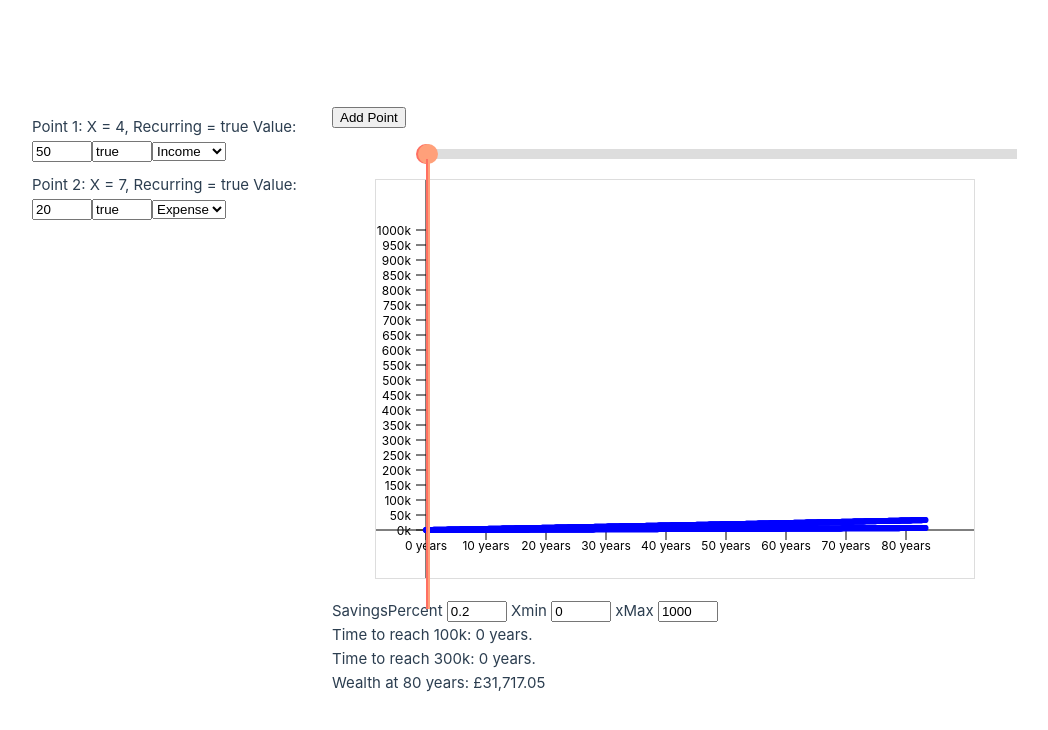
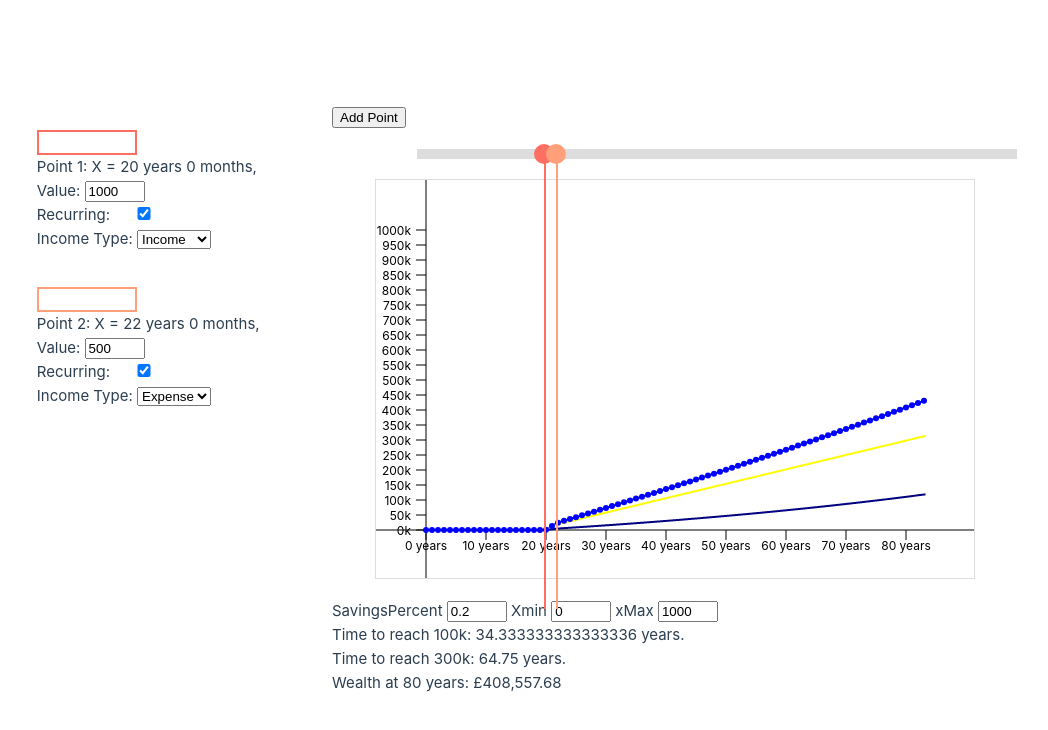
Before and after one commit to matt-chaib/fdb, a Vue app: page / in a window 1280 px wide. Shown: the top 730 px of the page, without its empty margins (0-1048 px from the left). Built offline with nearby package versions, Linux system fonts and the light colour scheme; the HTML template or start-up script is replaced by a standard one.

Commit message:
axis and other updates

```diff
--- a/src/components/Chart.vue
+++ b/src/components/Chart.vue
@@ -55,7 +55,7 @@
             text-anchor="end"
             font-size="12"
           >
-            {{ tick/1000 + 'k' }}
+            {{ Math.floor(tick/1000) + 'k' }}
           </text>
         </g>
         <polyline
@@ -64,9 +64,21 @@
           stroke="blue"
           stroke-width="2"
         />
+        <polyline
+          :points="freeCashLine"
+          fill="none"
+          stroke="yellow"
+          stroke-width="2"
+        />
+        <polyline
+          :points="savingsLine"
+          fill="none"
+          stroke="navy"
+          stroke-width="2"
+        />
         <!-- Data Points -->
         <circle
-        v-for="(point, i) in totalAssets"
+        v-for="(point, i) in totalAssetsReduced"
   :key="'point-' + i"
   :cx="scaleX(point.x)"
   :cy="scaleY(point.y)"
@@ -74,14 +86,6 @@
   :fill="isHoveredFill(i)"
   @mouseenter="handleMouseEnter(i)"
   @mouseleave="handleMouseLeave"
-        />
-        <circle
-        v-for="(point, i) in savings"
-  :key="'point-' + i"
-  :cx="scaleX(point.x)"
-  :cy="scaleY(point.y)"
-  :r="'3px'"
-  :fill="'blue'"
         />
       </svg>
     </div>
@@ -146,7 +150,7 @@
   }
 
   function handleMouseEnter(index: number) {
-    console.log(index, totalAssets.value[index].y)
+    console.log(totalAssetsReduced.value[index].x/12, totalAssetsReduced.value[index].y)
   hoveredPoint.value = index;
 }
 
@@ -172,7 +176,9 @@ const totalAssets = ref<DataPoint[]>([]);
 
 const savings = ref<DataPoint[]>([]);
 
-const incomeLevel = computed(() => {
+const freeCash = ref<DataPoint[]>([]);
+
+const financialChange = computed(() => {
   return pointStore.points.map(point => ({
     x: point.x,
     amount: point.value,
@@ -183,12 +189,10 @@ const incomeLevel = computed(() => {
 
 // Watch for changes in pointStore to update the graph
 watch(() => pointStore.points, () => {
-  console.log("updating")
   updateData();
 }, { deep: true });
 
 watch(() => savingsPercent, () => {
-  console.log("updating")
   updateData();
 }, { deep: true });
 
@@ -198,6 +202,7 @@ function updateData() {
   let currentIncome: number = 0;
   let currentSpending: number = 0;
   let income: number = 0;
+  let currentFreeCash: number = 0;
   let currentSaving: number = 0;
   let savingsInterest: number = 0;
   let savingsInterestPercent: number = 0.001;
@@ -206,25 +211,44 @@ function updateData() {
 
   // Update the data array with new values
   totalAssets.value = totalAssets.value.map((row, index) => {
-    const incomeEntry = incomeLevel.value.find((level) => level.x === row.x);
-    if (incomeEntry && incomeEntry.type === "income") currentIncome = incomeEntry.recurring ? incomeEntry.amount : currentIncome;
-    if (incomeEntry && incomeEntry.type === "expense") currentSpending = incomeEntry.recurring ? incomeEntry.amount : currentSpending;
+    const financialChanges = financialChange.value.filter((change) => change.x === row.x);
 
+    let nonRecurringIncome = 0;
+    let nonRecurringSpend = 0;
+
+    financialChanges.forEach(change => {
+      if (change && change.type === "income")  change.recurring ? currentIncome =  change.amount : nonRecurringIncome = change.amount;
+      if (change && change.type === "expense") change.recurring ? currentSpending =  change.amount : nonRecurringSpend = change.amount;
+    })
+    savings.value[index].y = currentSaving + (income * savingsPercent.value);
+
+    savingsInterest = savings.value[index].y * savingsInterestPercent
+    savings.value[index].y += savingsInterest
+
+    // Update assets and return updated point
     income = currentIncome - currentSpending;
-    savings.value[index].y = currentSaving + (income * savingsPercent.value);
-    savingsInterest = savings.value[index].y * savingsInterestPercent
-    income += savingsInterest;
-    // Update assets and return updated point
     assets += income;
+    assets += savingsInterest;
+    assets += nonRecurringIncome;
+    assets -= nonRecurringSpend;
+    currentSaving += nonRecurringIncome
+
     currentSaving = currentSaving + (income * savingsPercent.value);
-    if (incomeEntry && !incomeEntry.recurring) {
-      assets += incomeEntry.amount;
-      currentSaving += incomeEntry.amount;
+    currentFreeCash = currentFreeCash + income - nonRecurringSpend - (income * savingsPercent.value)
+    freeCash.value[index].y = currentFreeCash;
+
+    currentSaving = currentSaving + savingsInterest;
+    if (freeCash.value[index].y <= 0) {
+      savings.value[index].y += freeCash.value[index].y
+      currentSaving = savings.value[index].y
+      currentFreeCash = 0;
     }
-    if (assets < savings.value[index].y) {
-      savings.value[index].y = assets
-      currentSaving = assets
-    }
+    // console.log (
+    //   "freeCash: ", freeCash.value[index].y,
+    //   "savings: ", savings.value[index].y,
+    //   "total assets: ", assets,
+    //   "sum: ", freeCash.value[index].y + savings.value[index].y
+    // )
     return { x: row.x, y: assets };
   });
 }
@@ -235,6 +259,7 @@ if (totalAssets.value.length === 0) {
   for (i; i < 1000; i++) {
     totalAssets.value.push({ x: i, y: 0 });
     savings.value.push({ x: i, y: 0 });
+    freeCash.value.push({ x: i, y: 0 });
   }
 }
 
@@ -242,11 +267,22 @@ if (totalAssets.value.length === 0) {
 updateData()
 
 // Function to generate ticks based on the maximum y value and the interval
-const generateTicks = (maxY: number, interval: number): number[] => {
+const generateTicks = (maxY: number, axis: String): number[] => {
   // Calculate the number of ticks needed based on the interval
   const ticks: number[] = [];
   let currentTick = 0;
+  let interval = 0;
 
+  if (axis === "y"){
+  if (maxY > 250000) interval = 50000
+  if (maxY > 100000 && maxY < 250000) interval = 25000
+  if (maxY < 100000) interval = 5000
+  if (maxY < 25000) interval = 1000
+  }
+
+  if (axis === "x") {
+    interval = 120
+  }
   // Generate ticks starting from 0 up to the nearest multiple of interval that's >= maxY
   while (currentTick <= maxY) {
     ticks.push(currentTick);
@@ -258,8 +294,11 @@ const generateTicks = (maxY: number, interval: number): number[] => {
 
 
   // Compute X and Y ticks
-  const xTicks: number[] =  generateTicks(1000,120);
-  const yTicks = computed<number[]>(() => generateTicks(1000000,50000));
+  const xTicks: number[] =  generateTicks(1000, "x");
+  const yTicks = computed<number[]>(() => {
+    console.log("maxX value", (totalAssets.value.find(row => row.x === maxX.value)?.y || 1000000))
+    return generateTicks((totalAssets.value.find(row => row.x === maxX.value)?.y || 1000000), "y")
+  });
 
 
   // Create scaling functions
@@ -270,8 +309,8 @@ const generateTicks = (maxY: number, interval: number): number[] => {
   });
 
   const scaleY = computed<((y: number) => number)>(() => {
-    const minY = 0;
-    const maxY = 1000000; // Math.max(...data.value.map((d) => d.y));
+    const minY = totalAssets.value.find(row => row.x === minX.value)?.y || 0;
+    const maxY = totalAssets.value.find(row => row.x === maxX.value)?.y || 1000000; // Math.max(...data.value.map((d) => d.y));
     return (y: number) =>
       chartHeight -
       padding -
@@ -284,6 +323,28 @@ const generateTicks = (maxY: number, interval: number): number[] => {
       .map((point) => `${scaleX.value(point.x)},${scaleY.value(point.y)}`)
       .join(" ")
   );
+
+  const freeCashLine = computed<string>(() =>
+    freeCash.value
+      .map((point) => `${scaleX.value(point.x)},${scaleY.value(point.y)}`)
+      .join(" ")
+  );
+
+  const savingsLine = computed<string>(() =>
+    savings.value
+      .map((point) => `${scaleX.value(point.x)},${scaleY.value(point.y)}`)
+      .join(" ")
+  );
+
+  const totalAssetsReduced = computed<DataPoint[]>(() => {
+    let reducedOutput: DataPoint[] = [];
+   totalAssets.value.forEach((row, index) => {
+    if (row.x % 12 ===0) {
+      reducedOutput.push(row)
+    }
+   })
+   return reducedOutput
+  })
 
   const onehk = computed(() => {
   const point = totalAssets.value.find(row => row.y > 100000);
--- a/src/components/FinancialAttributes.vue
+++ b/src/components/FinancialAttributes.vue
@@ -1,14 +1,32 @@
-<script setup>
+<script setup lang="ts">
 import { usePointsStore } from '@/stores/points';
 let pointsStore = usePointsStore()
+const convert_months_to_years = (months: number) => {
+  let years = Math.floor(months / 12)
+  let months_remainder = months % 12
+  return(`${years} years ${months_remainder} months`)
+}
+import { sliderColors } from '@/utils/colours';
 </script>
 
 <template>
-     <div v-for="(point, index) in pointsStore.points" :key="'input-' + index" style="margin-top: 10px;">
+  <div class="attributes-container">
+    <div v-for="(point, index) in pointsStore.points" :key="'input-' + index" class="attribute-container" :style="{padding: '0.3rem', borderRadius: '5px'}">
       <label>
-        Point {{ index + 1 }}:
-        X = {{ point.x }},
-        Recurring = {{ point.recurring }}
+        <input
+          type="String"
+          v-model.number="point.name"
+          :min="0"
+          :style="{border: `2px solid ${sliderColors[index]}`, width: '100px', padding: '0.2rem'}"
+        />
+      </label>
+
+        <label>
+        Point {{ index + 1 }}: X = {{ convert_months_to_years(point.x) }},
+        </label>
+
+
+        <label>
         Value:
         <input
           type="number"
@@ -16,17 +34,46 @@ let pointsStore = usePointsStore()
           :min="0"
           style="width: 60px;"
         />
+      </label>
 
+      <label>
+        Recurring:
         <input
-          type="boolean"
+          type="checkbox"
           v-model.boolean="point.recurring"
           style="width: 60px;"
         />
+      </label>
 
+      <label>
+        Income Type:
         <select id="store-type" v-model="point.type">
       <option value="income">Income</option>
       <option value="expense">Expense</option>
-    </select>
+      </select>
       </label>
     </div>
+  </div>
 </template>
+
+<style scoped>
+
+.attributes-container {
+  margin-top: 10px;
+  display: flex;
+  flex-direction: column;
+  gap: 1rem;
+}
+
+.attribute-container {
+  margin-top: 10px;
+  display: flex;
+  flex-direction: column;
+}
+
+.attribute-container label {
+
+}
+
+
+</style>
--- a/src/components/Slider.vue
+++ b/src/components/Slider.vue
@@ -23,7 +23,7 @@ const startDrag = (index: number, event: MouseEvent) => {
       const deltaX = moveEvent.clientX - startX;
       let newX = startPointX + (deltaX * 1000) / 600; // Max value 12, chart width 600
       newX = Math.round(newX); // Snap to the nearest whole number
-      pointsStore.updatePoint(index, { x: Math.min(Math.max(0, newX), 1000), value: pointsStore.points[index].value, recurring: pointsStore.points[index].recurring, type: pointsStore.points[index].type});
+      pointsStore.updatePoint(index, { x: Math.min(Math.max(0, newX), 1000), value: pointsStore.points[index].value, recurring: pointsStore.points[index].recurring, type: pointsStore.points[index].type, name: pointsStore.points[index].name});
     }
   };
 
--- a/src/stores/points.ts
+++ b/src/stores/points.ts
@@ -3,7 +3,7 @@ import type { Point } from '@/types/Point';
 
 export const usePointsStore = defineStore('points', {
   state: () => ({
-    points: [{x: 4, value: 50, recurring: true, type: "income"}, {x: 7, value: 20, recurring: true, type: "expense"}] as Point[], // The array to store incomes
+    points: [{x: 240, value: 1000, recurring: true, type: "income"}, {x: 264, value: 500, recurring: true, type: "expense"}] as Point[], // The array to store incomes
   }),
   actions: {
     addPoint() {
--- a/src/types/Point.ts
+++ b/src/types/Point.ts
@@ -3,4 +3,5 @@ export interface Point {
     value: number;
     recurring: boolean;
     type: string;
+    name: String;
   }
```
